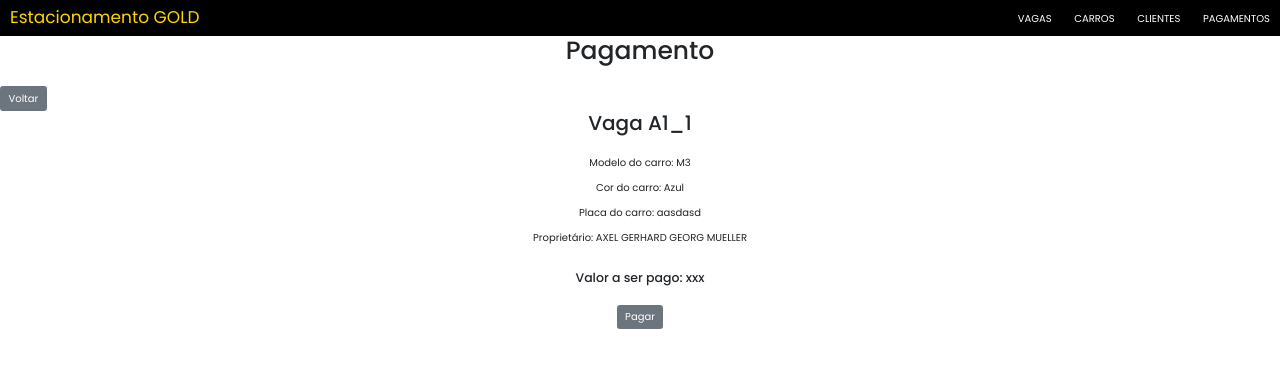
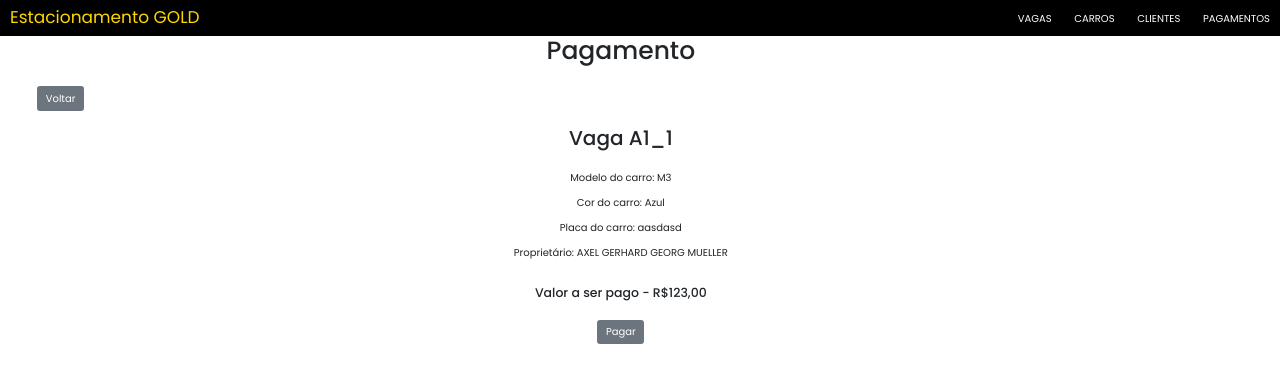
Before and after one commit to AxelGeorg/gerenciador_estacionamento, a Django app: page /gerenciaVagasDetail/8 in a window 1280 px wide. Shown: the top 383 px of the page. Run offline with Django 4.2, Linux system fonts and the light colour scheme; data comes from the database, SQL or seed files in the repository; both versions use the stored data as it was after the commit; some libraries are stand-ins or nearby versions.

Commit message:
Ajuste projetoFinal

```diff
--- a/Estacionamento/form.py
+++ b/Estacionamento/form.py
@@ -14,7 +14,7 @@ class GerenteciaVagasForm(forms.ModelForm):
 
     class Meta:
         model = GerenciaVaga
-        fields = ('carro',)
+        fields = ('carro', 'valor',)
 
     def save(self):
         obj = super().save(commit=False)
--- a/Estacionamento/models.py
+++ b/Estacionamento/models.py
@@ -11,6 +11,7 @@ class GerenciaVaga(models.Model):
     vaga = models.ForeignKey(
         Vaga, unique=True, on_delete=models.CASCADE, editable=False)
     carro = models.ForeignKey(Carro, unique=True, on_delete=models.CASCADE)
+    valor = models.DecimalField(max_digits=8, decimal_places=2)
 
     def __str__(self) -> str:
         return self.vaga.setor + " - " + self.carro.placa
--- a/Estacionamento/templates/Estacionamento/base.html
+++ b/Estacionamento/templates/Estacionamento/base.html
@@ -43,15 +43,13 @@
         </div>
     </header>
 
-    <div id="header" style="text-align: center">
+    <div id="header" style="text-align:center;margin-right:3%">
         <h1><a>
             {% block titleBody %}{% endblock %}
         </a></h1>
     </div>
-
     </br>
-
-    <div id="content">
+    <div id="content" style="margin-right: 3%">
         {% block content %}
         {% endblock %}
     </div>
--- a/Estacionamento/templates/gerenciaVaga_detail.html
+++ b/Estacionamento/templates/gerenciaVaga_detail.html
@@ -5,8 +5,9 @@
 {% block titleBody %}Pagamento{% endblock %}
 
 {% block content %}
-<a href="{% url 'Estacionamento:gerenciaVagasList' %}"><input type="submit" class="btn btn-secondary" value="Voltar" /></a>
+<a style="margin-left:3%" href="{% url 'Estacionamento:gerenciaVagasList' %}"><input type="submit" class="btn btn-secondary" value="Voltar" /></a>
 <div style="text-align:center;">
+    </br>
     <h2>Vaga {{gerenciaVaga.vaga.setor}}_{{gerenciaVaga.vaga.id}}</h2>
     </br>
     <p>Modelo do carro: {{gerenciaVaga.carro.modelo}}</p>
@@ -14,7 +15,7 @@
     <p>Placa do carro: {{gerenciaVaga.carro.placa}}</p>
     <p>Proprietário: {{gerenciaVaga.carro.proprietario}}</p>
     </br>
-    <h5>Valor a ser pago: xxx</h5>
+    <h5>Valor a ser pago - R${{gerenciaVaga.valor}}</h5>
     </br>
     <form method="POST">
         {% csrf_token %}
--- a/Estacionamento/templates/gerenciaVaga_form.html
+++ b/Estacionamento/templates/gerenciaVaga_form.html
@@ -5,7 +5,7 @@
 {% block title %} Cadastro de Vaga {% endblock %}
 {% block content %}
 
-<div style="text-align:center;">
+<div style="text-align:center;margin-left: 25%; margin-right: 25%">
     <h1> Vaga {{vaga.setor}}_{{vaga.id}}</h1>
     <form class="form-horizontal" method="post" action".">
         {% csrf_token %}
--- a/Estacionamento/templates/main.html
+++ b/Estacionamento/templates/main.html
@@ -5,7 +5,6 @@
 
 {% block content %}
 <div class="container-fluid">
-
 	<main>
 		<div style="text-align:center;color: black;">
 			<ul>
--- a/mainCarros/templates/mainCarros/carro_detail.html
+++ b/mainCarros/templates/mainCarros/carro_detail.html
@@ -5,9 +5,11 @@
 {% block titleBody %}Carro{% endblock %}
 
 {% block content %}
-<a href="{% url 'mainCarros:list' %}"><input type="submit" class="btn btn-secondary" value="Voltar" /></a>
+<a style="margin-left:3%" href="{% url 'mainCarros:list' %}"><input type="submit" class="btn btn-secondary" value="Voltar" /></a>
 <div style="text-align:center;">
+    </br>
     <h2>{{carro.placa}}</h2>
+    </br>
     <p>Modelo: {{carro.modelo}}</p>
     <p>Marca: {{carro.marca.value}}</p>
     <p>Cor: {{carro.cor}}</p>
--- a/mainCarros/templates/mainCarros/carro_form.html
+++ b/mainCarros/templates/mainCarros/carro_form.html
@@ -6,7 +6,7 @@
 
 {% block content %}
 
-<div style="text-align:center;">
+<div style="text-align:center;margin-left: 25%; margin-right: 25%">
     <h1> Carro </h1>
     <form class="form-horizontal" method="post" action".">
         {% csrf_token %}
--- a/mainCarros/templates/mainCarros/carro_list.html
+++ b/mainCarros/templates/mainCarros/carro_list.html
@@ -28,7 +28,6 @@
                         <th>Modelo</th>
                         <th>Marca</th>
                         <th>Placa</th>
-                        <th>Data Alteração</th>
                         <th>Opções</th>
                     </tr>
                 </thead>
@@ -44,7 +43,6 @@
                             <td>{{carro.modelo}}</td>
                             <td>{{carro.marca.value}}</td>
                             <td>{{carro.placa}}</td>
-                            <td>{{carro.dataHoraAlteracao}}</td>
                             <td>  <a style="color:black" href="{% url 'mainCarros:update' pk=carro.id %}" title="Editar Carro">Editar</a>
                                 - <a style="color:black" href="{% url 'mainCarros:detail' pk=carro.id %}" title="Vizualizar Carro">Vizualizar</a>
                                 - <a style="color:black" href="{% url 'mainCarros:delete' pk=carro.id %}" title="Deletar Carro">Deletar</a></td>
--- a/mainClientes/templates/mainClientes/cliente_detail.html
+++ b/mainClientes/templates/mainClientes/cliente_detail.html
@@ -5,9 +5,11 @@
 {% block titleBody %}Cliente{% endblock %}
 
 {% block content %}
-<a href="{% url 'mainClientes:list' %}"><input type="submit" class="btn btn-secondary" value="Voltar" /></a>
+<a style="margin-left:3%" href="{% url 'mainClientes:list' %}"><input type="submit" class="btn btn-secondary" value="Voltar" /></a>
 <div style="text-align:center;">
-    <p>Nome: {{cliente.nome}}</p>
+    </br>
+    <h2>{{cliente.nome}}</h2>
+    </br>
     <p>CPF: {{cliente.cpf}}</p>
     <p>RG: {{cliente.rg}}</p>
     <p>Data de Nascimento: {{cliente.data_nascimento}}</p>
--- a/mainClientes/templates/mainClientes/cliente_form.html
+++ b/mainClientes/templates/mainClientes/cliente_form.html
@@ -6,7 +6,7 @@
 
 {% block content %}
 
-<div style="text-align:center;">
+<div style="text-align:center; margin-left: 25%; margin-right: 25%">
     <h1> Cliente </h1>
     <form class="form-horizontal" method="post" action".">
         {% csrf_token %}
--- a/mainClientes/templates/mainClientes/cliente_list.html
+++ b/mainClientes/templates/mainClientes/cliente_list.html
@@ -28,7 +28,6 @@
                         <th>CPF</th>
                         <th>Cidade</th>
                         <th>UF</th>
-                        <th>Data Alteração</th>
                         <th>Opções</th>
                     </tr>
                 </thead>
@@ -40,7 +39,6 @@
                             <td>{{cliente.cpf}}</td>
                             <td>{{cliente.cidade}}</td>
                             <td>{{cliente.uF.value}}</td>
-                            <td>{{cliente.dataHoraAlteracao}}</td>
                             <td>  <a style="color:black" href="{% url 'mainClientes:update' pk=cliente.id %}" title="Editar Cliente">Editar</a>
                                 - <a style="color:black" href="{% url 'mainClientes:detail' pk=cliente.id %}" title="Vizualizar Cliente">Vizualizar</a>
                                 - <a style="color:black" href="{% url 'mainClientes:delete' pk=cliente.id %}" title="Deletar Cliente">Deletar</a></td>
--- a/mainVagas/templates/mainVagas/vaga_detail.html
+++ b/mainVagas/templates/mainVagas/vaga_detail.html
@@ -5,10 +5,12 @@
 {% block titleBody %}Vaga{% endblock %}
 
 {% block content %}
-<a href="{% url 'mainVagas:list' %}"><input type="submit" class="btn btn-secondary" value="Voltar" /></a>
+<a style="margin-left:3%" href="{% url 'mainVagas:list' %}"><input type="submit" class="btn btn-secondary" value="Voltar" /></a>
 <div style="text-align:center;">
+    </br>
+    <h2>{{vaga.setor}}_{{vaga.id}}</h2>
+    </br>
     <p>Status: {{vaga.status.value}}</p>
-    <p>Setor: {{vaga.setor}}_{{vaga.id}}</p>
     <p>Tipo: {{vaga.tipoVeiculo.value}}</p>
     <p>Data Hora Cadastro: {{vaga.dataHoraCadastro}}</p>
     <p>Data Hora Altereção: {{vaga.dataHoraAlteracao}}</p>
--- a/mainVagas/templates/mainVagas/vaga_form.html
+++ b/mainVagas/templates/mainVagas/vaga_form.html
@@ -7,7 +7,7 @@
 
 {% block content %}
 
-<div style="text-align:center;">
+<div style="text-align:center;margin-left: 25%; margin-right: 25%">
     <form class="form-horizontal" method="post" action".">
         {% csrf_token %}
 
```
Also changed, not shown: Estacionamento/migrations/0001_initial.py, db.sqlite3, mainCarros/migrations/0001_initial.py, mainClientes/migrations/0001_initial.py, mainVagas/migrations/0001_initial.py.
